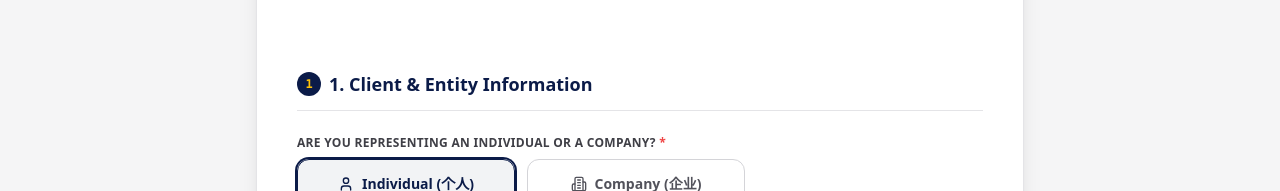
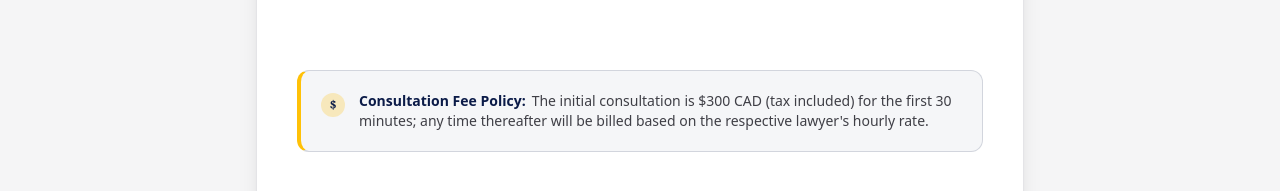
Before and after one commit to harrytung07/avidlaw-website, a Next.js app: page /forms in a window 1280 px wide. Shown: the part 761-952 px from the top of the page. Built offline with nearby package versions, Linux system fonts and the light colour scheme.

Commit message:
add lawyer fee badge

```diff
--- a/src/components/forms/ConsultationForm.tsx
+++ b/src/components/forms/ConsultationForm.tsx
@@ -59,6 +59,12 @@ export default function ConsultationForm({ initialLang = "en" }: ConsultationFor
       lang === "en"
         ? "Please complete this intake form so our legal team can perform mandatory Law Society conflict checks and schedule your initial consultation."
         : "请填写此预约登记表，以便我们进行卑诗省律师公会要求的利益冲突检索，并为您安排专属律师咨询。",
+    feeNoticeTitle:
+      lang === "en" ? "Consultation Fee Policy" : "咨询收费标准说明",
+    feeNoticeText:
+      lang === "en"
+        ? "The initial consultation is $300 CAD (tax included) for the first 30 minutes; any time thereafter will be billed based on the respective lawyer's hourly rate."
+        : "首次法律咨询前 30 分钟（半小时）收费为 $300 加元（含税）；超出半小时后的时间，将根据接案律师的小时费率标准计费。",
     langToggleEn: "English Form",
     langToggleZh: "中文表格",
     sec1Title:
@@ -486,6 +492,21 @@ export default function ConsultationForm({ initialLang = "en" }: ConsultationFor
           tabIndex={-1}
           autoComplete="off"
         />
+
+        {/* Consultation Fee Notice Banner */}
+        <div className="p-4 sm:p-5 rounded-xl bg-[#0B1B48]/[0.04] border border-[#0B1B48]/15 border-l-4 border-l-[#FFC107] flex items-start gap-3.5 shadow-xs">
+          <div className="w-6 h-6 rounded-full bg-[#FFC107]/25 text-[#0B1B48] flex items-center justify-center shrink-0 mt-0.5 font-serif font-bold text-xs">
+            $
+          </div>
+          <div className="text-xs sm:text-sm leading-relaxed">
+            <span className="font-bold text-[#0B1B48] mr-1.5">
+              {t.feeNoticeTitle}:
+            </span>
+            <span className="text-zinc-700 font-medium text-pretty">
+              {t.feeNoticeText}
+            </span>
+          </div>
+        </div>
 
         {errorMsg && (
           <div className="p-4 rounded-xl bg-red-50 border border-red-200 text-red-700 text-sm flex items-start gap-3">
--- a/src/components/forms/DivorceQuestionnaireForm.tsx
+++ b/src/components/forms/DivorceQuestionnaireForm.tsx
@@ -116,6 +116,12 @@ export default function DivorceQuestionnaireForm({
       lang === "en"
         ? "Confidential intake questionnaire under the British Columbia Family Law Act and federal Divorce Act. All information provided is strictly privileged."
         : "依据卑诗省《家庭法》（Family Law Act）与加拿大《离婚法》（Divorce Act）制定的保密调查问卷。您提供的一切信息受律师执业特权严格保护。",
+    feeNoticeTitle:
+      lang === "en" ? "Consultation Fee Policy" : "咨询收费标准说明",
+    feeNoticeText:
+      lang === "en"
+        ? "The initial consultation is $300 CAD (tax included) for the first 30 minutes; any time thereafter will be billed based on the respective lawyer's hourly rate."
+        : "首次法律咨询前 30 分钟（半小时）收费为 $300 加元（含税）；超出半小时后的时间，将根据接案律师的小时费率标准计费。",
     langToggleEn: "English Questionnaire",
     langToggleZh: "中文问卷",
 
@@ -489,6 +495,21 @@ export default function DivorceQuestionnaireForm({
           tabIndex={-1}
           autoComplete="off"
         />
+
+        {/* Consultation Fee Notice Banner */}
+        <div className="p-4 sm:p-5 rounded-xl bg-[#0B1B48]/[0.04] border border-[#0B1B48]/15 border-l-4 border-l-[#FFC107] flex items-start gap-3.5 shadow-xs">
+          <div className="w-6 h-6 rounded-full bg-[#FFC107]/25 text-[#0B1B48] flex items-center justify-center shrink-0 mt-0.5 font-serif font-bold text-xs">
+            $
+          </div>
+          <div className="text-xs sm:text-sm leading-relaxed">
+            <span className="font-bold text-[#0B1B48] mr-1.5">
+              {t.feeNoticeTitle}:
+            </span>
+            <span className="text-zinc-700 font-medium text-pretty">
+              {t.feeNoticeText}
+            </span>
+          </div>
+        </div>
 
         {errorMsg && (
           <div className="p-4 rounded-xl bg-red-50 border border-red-200 text-red-700 text-sm flex items-start gap-3">
```
